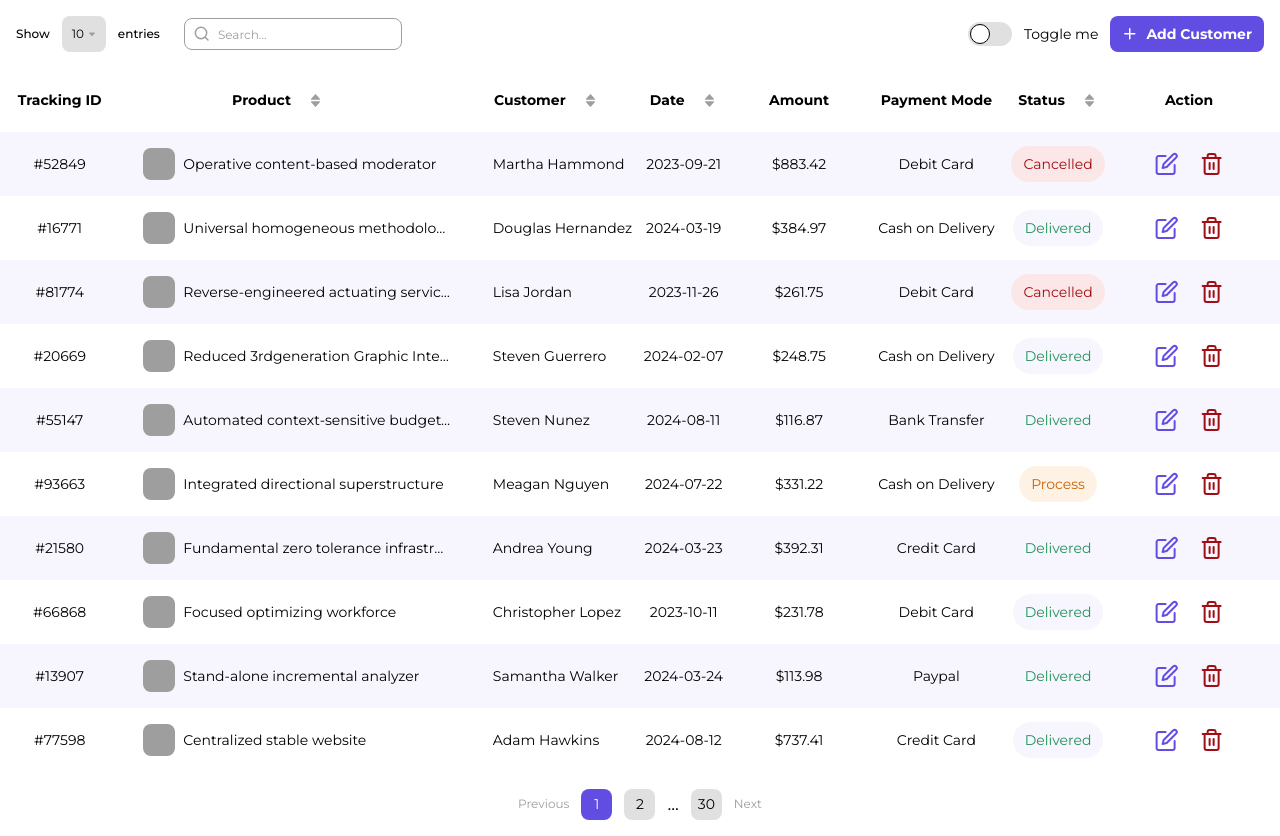
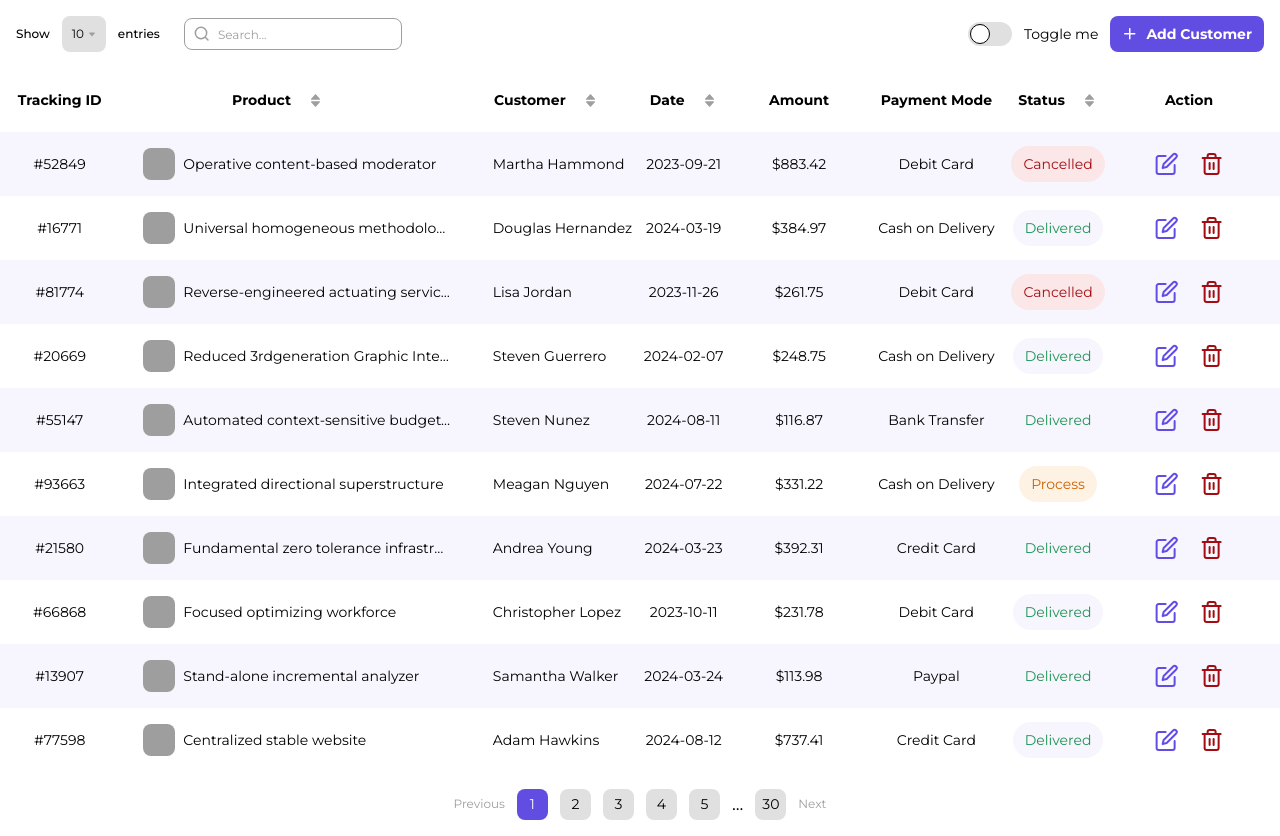
Before and after one commit to serhiimatv/tableproduct, a Next.js app: page / in a window 1280 px wide. Before the commit this address had no page. Built offline with nearby package versions, Linux system fonts and the light colour scheme; grey boxes are pictures that could not be loaded.

Commit message:
refactoring pagination

```diff
--- a/src/components/Pagination.tsx
+++ b/src/components/Pagination.tsx
@@ -1,25 +1,43 @@
-"use client";
-import { usePathname, useSearchParams } from "next/navigation";
-import { useRouter } from "next/navigation";
-import { FC } from "react";
+import React, { FC } from "react";
+import { usePagination, DOTS } from "../hooks/usePagination";
+import { usePathname, useRouter, useSearchParams } from "next/navigation";
 
 interface IProps {
-  totalPage: number;
-  pageNumber: number;
+  totalCount: number;
+  siblingCount: number;
+  currentPage: number;
+  perPage: number;
 }
 
-const Pagination: FC<IProps> = ({ totalPage, pageNumber }) => {
+const Pagination: FC<IProps> = ({
+  totalCount,
+  siblingCount,
+  currentPage,
+  perPage,
+}) => {
   const searchParams = useSearchParams();
   const pathname = usePathname();
   const { replace } = useRouter();
 
-  const goToPage = (page: number) => {
+  const paginationRange = usePagination({
+    currentPage,
+    totalCount,
+    perPage,
+    siblingCount,
+  });
+
+  if (currentPage === 0 || paginationRange.length < 2) {
+    return null;
+  }
+
+  const onPageChange = (page: number) => {
     const params = new URLSearchParams(searchParams);
     params.set("page", page.toString());
 
     replace(`${pathname}?${params.toString()}`);
   };
 
+  // let lastPage = paginationRange[paginationRange.length - 1];
   return (
     <>
       <div className="flex justify-center items-center h-16">
@@ -27,81 +45,48 @@
           <span
             className="text-[12px] text-grayBorder cursor-pointer dark:text-white"
             onClick={() => {
-              if (pageNumber - 1 === 0) {
+              if (currentPage - 1 === 0) {
                 return undefined;
               } else {
-                goToPage(pageNumber - 1);
+                onPageChange(currentPage - 1);
               }
             }}
           >
             Previous
           </span>
+
+          {paginationRange.map((pageNumber, idx) => {
+            if (pageNumber === DOTS) {
+              return (
+                <span className="text-lg" key={pageNumber + idx}>
+                  ...
+                </span>
+              );
+            }
+
+            return (
               <span
                 className={`flex justify-center items-center h-[31px] w-[31px] rounded-lg cursor-pointer
                 ${
-                            pageNumber !== 1
+                  pageNumber !== currentPage
                     ? "bg-gray dark:bg-darkViolet"
                     : "text-white bg-buttonViolet"
                 }`}
-            onClick={() => {
-              goToPage(1);
-            }}
+                onClick={() => onPageChange(pageNumber as number)}
+                key={pageNumber}
               >
-            1
-          </span>
-          {totalPage > 3 && pageNumber >= 4 ? (
-            <span className="text-lg">...</span>
-          ) : null}
-          {pageNumber - 1 > 1 && (
-            <span
-              className="flex justify-center items-center h-[31px] w-[31px] rounded-lg cursor-pointer bg-gray dark:bg-darkViolet"
-              onClick={() => {
-                goToPage(pageNumber - 1);
-              }}
-            >
-              {pageNumber - 1}
-            </span>
-          )}
-          {pageNumber !== 1 && pageNumber !== totalPage ? (
-            <span className="flex justify-center items-center h-[31px] w-[31px] rounded-lg cursor-pointer text-white bg-buttonViolet">
                 {pageNumber}
               </span>
-          ) : null}
-          {pageNumber + 1 !== totalPage && pageNumber !== totalPage ? (
-            <span
-              className="flex justify-center items-center h-[31px] w-[31px] rounded-lg cursor-pointer bg-gray dark:bg-darkViolet"
-              onClick={() => {
-                goToPage(pageNumber + 1);
-              }}
-            >
-              {pageNumber + 1}
-            </span>
-          ) : null}
-          {totalPage > 3 && pageNumber <= totalPage - 3 ? (
-            <span className="text-lg">...</span>
-          ) : null}
-          {totalPage !== 1 && (
-            <span
-              className={`flex justify-center items-center h-[31px] w-[31px] rounded-lg cursor-pointer
-                          ${
-                            pageNumber !== totalPage
-                              ? "bg-gray dark:bg-darkViolet"
-                              : "text-white bg-buttonViolet"
-                          }`}
-              onClick={() => {
-                goToPage(totalPage);
-              }}
-            >
-              {totalPage}
-            </span>
-          )}
+            );
+          })}
+
           <span
             className="text-[12px] text-grayBorder cursor-pointer dark:text-white"
             onClick={() => {
-              if (pageNumber + 1 > totalPage) {
+              if (currentPage + 1 >= Math.ceil(totalCount / perPage)) {
                 return undefined;
               } else {
-                goToPage(pageNumber + 1);
+                onPageChange(currentPage + 1);
               }
             }}
           >
--- a/src/components/Table.tsx
+++ b/src/components/Table.tsx
@@ -19,10 +19,6 @@
   const [search, setSearch] = useState("");
 
   const [perPage, setPerPage] = useState(10);
-
-  const [totalPage, setTotalPage] = useState(
-    Math.ceil(products.length / perPage)
-  );
 
   const [pageNumber, setPageNumber] = useState(1);
 
@@ -51,17 +47,10 @@
   }, [searchParams]);
 
   useEffect(() => {
-    setTotalPage(Math.ceil(products.length / perPage));
-
-    replace(`${pathname}`);
-  }, [perPage]);
-
-  useEffect(() => {
-    setTotalPage(Math.ceil(filterProducts().length / perPage));
     if (search.trim() !== "") {
       replace(`${pathname}`);
     }
-  }, [search, perPage]);
+  }, [search]);
 
   return (
     <>
@@ -113,7 +102,12 @@
           </tbody>
         </table>
       </div>
-      <Pagination totalPage={totalPage} pageNumber={pageNumber} />
+      <Pagination
+        totalCount={filterProducts().length}
+        currentPage={pageNumber}
+        perPage={perPage}
+        siblingCount={1}
+      />
     </>
   );
 };
--- /dev/null
+++ b/src/hooks/usePagination.ts
@@ -0,0 +1,68 @@
+import { useMemo } from "react";
+
+export const DOTS = "...";
+
+const range = (start: number, end: number) => {
+  let length = end - start + 1;
+  return Array.from({ length }, (_, idx) => idx + start);
+};
+
+export const usePagination = ({
+  totalCount,
+  perPage,
+  currentPage,
+  siblingCount,
+}: {
+  totalCount: number;
+  perPage: number;
+  siblingCount: number;
+  currentPage: number;
+}) => {
+  const paginationRange = useMemo(() => {
+    const totalPageCount = Math.ceil(totalCount / perPage);
+
+    const totalPageNumbers = siblingCount + 5;
+
+    if (totalPageNumbers >= totalPageCount) {
+      return range(1, totalPageCount);
+    }
+
+    const leftSiblingIndex = Math.max(currentPage - siblingCount, 1);
+    const rightSiblingIndex = Math.min(
+      currentPage + siblingCount,
+      totalPageCount
+    );
+
+    const shouldShowLeftDots = leftSiblingIndex > 2;
+    const shouldShowRightDots = rightSiblingIndex < totalPageCount - 2;
+
+    const firstPageIndex = 1;
+    const lastPageIndex = totalPageCount;
+
+    if (!shouldShowLeftDots && shouldShowRightDots) {
+      let leftItemCount = 3 + 2 * siblingCount;
+      let leftRange = range(1, leftItemCount);
+
+      return [...leftRange, DOTS, totalPageCount];
+    }
+
+    if (shouldShowLeftDots && !shouldShowRightDots) {
+      let rightItemCount = 3 + 2 * siblingCount;
+      let rightRange = range(
+        totalPageCount - rightItemCount + 1,
+        totalPageCount
+      );
+
+      return [firstPageIndex, DOTS, ...rightRange];
+    }
+
+    if (shouldShowLeftDots && shouldShowRightDots) {
+      let middleRange = range(leftSiblingIndex, rightSiblingIndex);
+
+      return [firstPageIndex, DOTS, ...middleRange, DOTS, lastPageIndex];
+    }
+    return [1];
+  }, [totalCount, perPage, siblingCount, currentPage]);
+
+  return paginationRange;
+};
```
Lines whose indentation alone changed are shown as unchanged.
